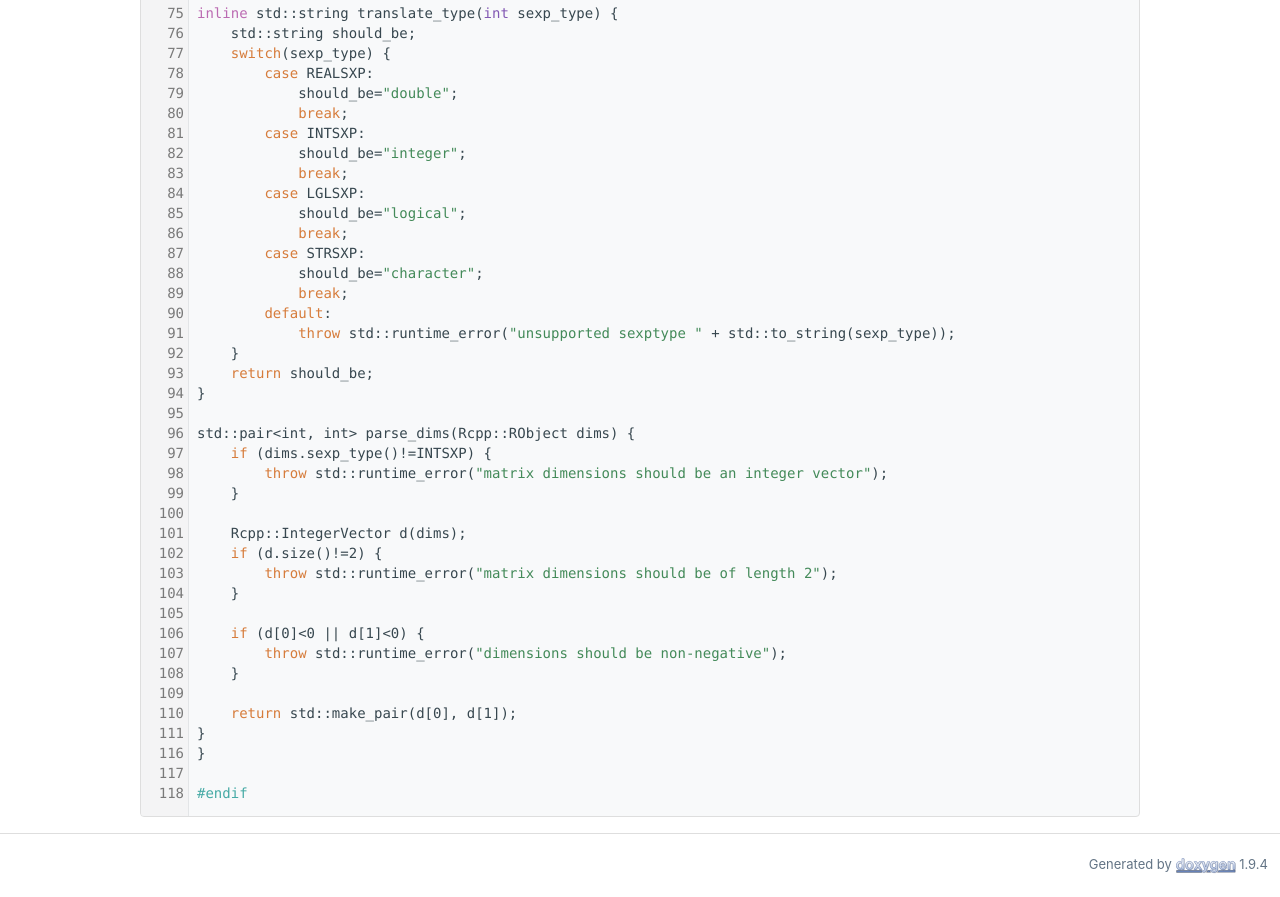
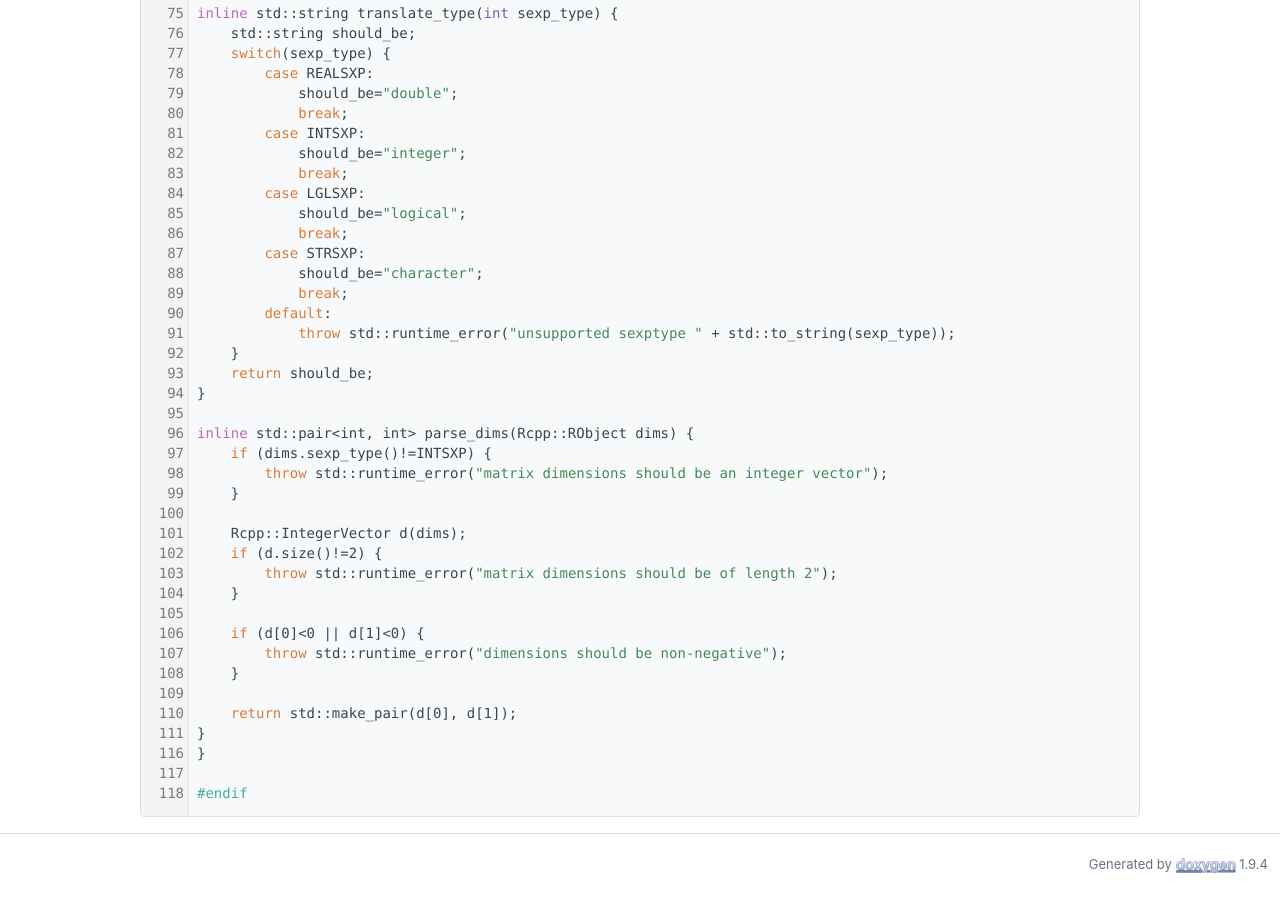
Before and after one commit to tatami-inc/tatami_r, a plain HTML site: page docs/utils_8hpp_source.html in a window 1280 px wide. Shown: the part 1238-2135 px from the top of the page. Drawn offline with Linux system fonts and the light colour scheme.

Commit message:
Deploying to gh-pages from @ LTLA/raticate@9746b1ce04ff6f8581e416dcd0d461522286998e 🚀

```diff
--- a/docs/utils_8hpp_source.html
+++ b/docs/utils_8hpp_source.html
@@ -142,7 +142,7 @@ $(function() {
 <div class="line"><a id="l00093" name="l00093"></a><span class="lineno">   93</span>    <span class="keywordflow">return</span> should_be;</div>
 <div class="line"><a id="l00094" name="l00094"></a><span class="lineno">   94</span>}</div>
 <div class="line"><a id="l00095" name="l00095"></a><span class="lineno">   95</span> </div>
-<div class="line"><a id="l00096" name="l00096"></a><span class="lineno">   96</span>std::pair&lt;int, int&gt; parse_dims(Rcpp::RObject dims) {</div>
+<div class="line"><a id="l00096" name="l00096"></a><span class="lineno">   96</span><span class="keyword">inline</span> std::pair&lt;int, int&gt; parse_dims(Rcpp::RObject dims) {</div>
 <div class="line"><a id="l00097" name="l00097"></a><span class="lineno">   97</span>    <span class="keywordflow">if</span> (dims.sexp_type()!=INTSXP) {</div>
 <div class="line"><a id="l00098" name="l00098"></a><span class="lineno">   98</span>        <span class="keywordflow">throw</span> std::runtime_error(<span class="stringliteral">&quot;matrix dimensions should be an integer vector&quot;</span>);</div>
 <div class="line"><a id="l00099" name="l00099"></a><span class="lineno">   99</span>    }</div>
```
